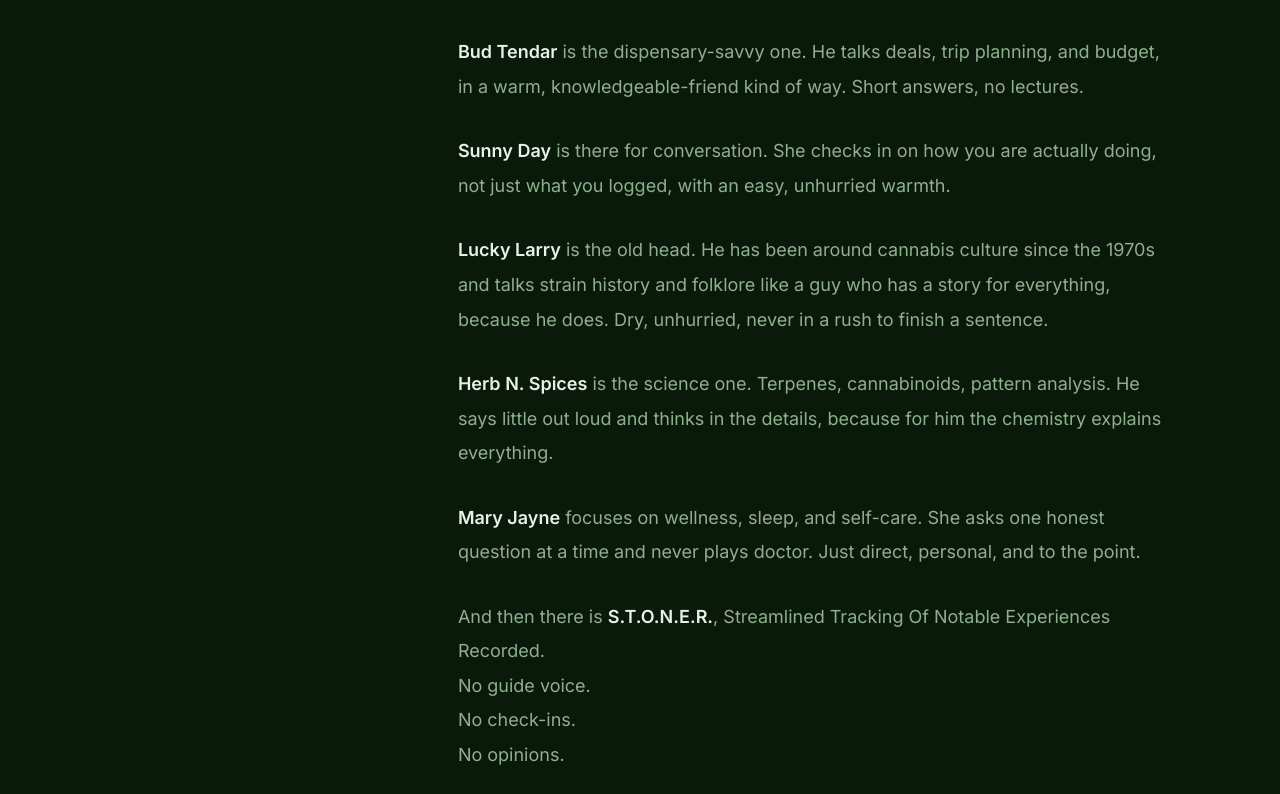
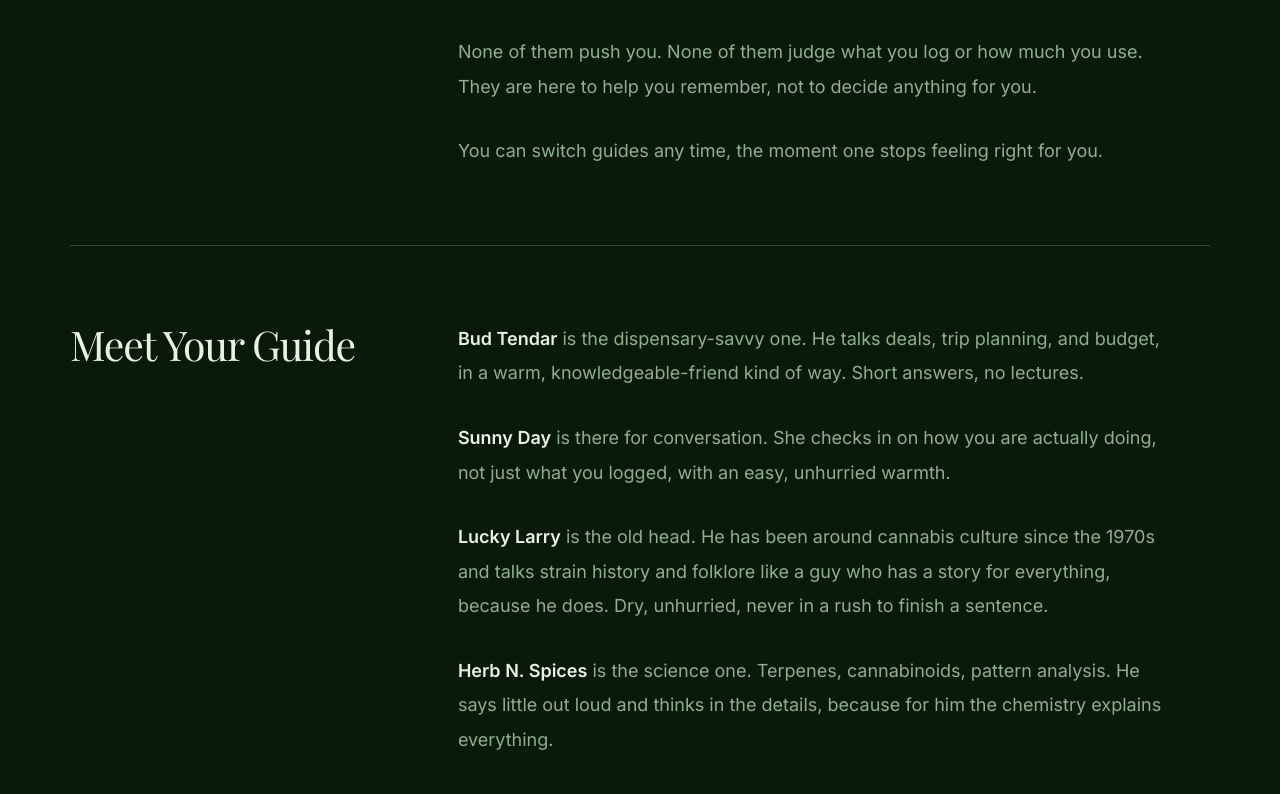
Before and after one commit to casevoiceai/my420journal-app, a React (Vite) app: page /about in a window 1280 px wide. Shown: the part 3202-3996 px from the top of the page. Built offline with nearby package versions, Linux system fonts and the light colour scheme.

Commit message:
Add Meet Your Guide section

```diff
--- a/src/marketing/MarketingAbout.jsx
+++ b/src/marketing/MarketingAbout.jsx
@@ -161,6 +161,22 @@ export function AboutSection({ id = undefined, tone = 'base' }) {
               <p>
                 Instead of one AI trying to know everything about you, my420journal gives you a choice of guides. Each one has a different focus and a different way of talking to you, so you pick the voice that actually fits how you want to journal.
               </p>
+              <p>
+                None of them push you. None of them judge what you log or how much you use. They are here to help you remember, not to decide anything for you.
+              </p>
+              <p>
+                You can switch guides any time, the moment one stops feeling right for you.
+              </p>
+            </div>
+          </article>
+
+          <article className="origin-story-block">
+            <div className="origin-story-heading-column">
+              <h2 className="origin-story-section-title">
+                Meet Your Guide
+              </h2>
+            </div>
+            <div className="origin-story-copy">
               <p>
                 <span className="origin-story-guide-name">Bud Tendar</span> is the dispensary-savvy one. He talks deals, trip planning, and budget, in a warm, knowledgeable-friend kind of way. Short answers, no lectures.
               </p>
```
